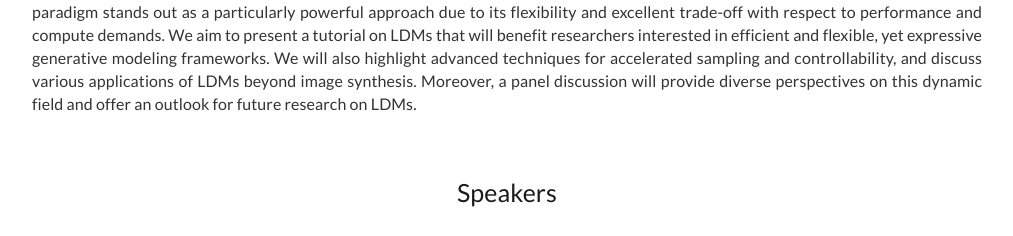
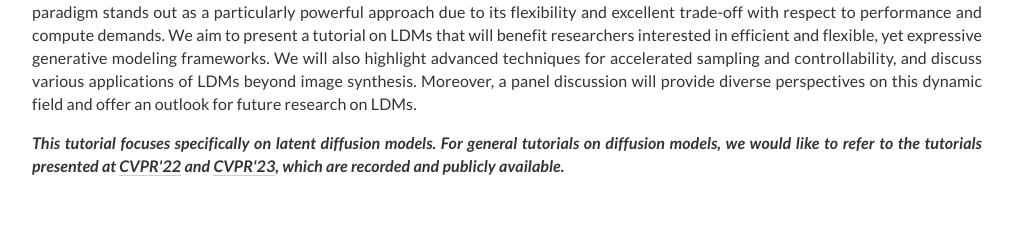
Before and after one commit to neurips2023-ldm-tutorial/neurips2023-ldm-tutorial.github.io, a plain HTML site: page index.html in a window 1280 px wide. Shown: the part 1141-1377 px from the top of the page, without its empty margins (133-1146 px from the left). Drawn offline with nearby package versions, Linux system fonts and the light colour scheme.

Commit message:
added link to previous tutorials

```diff
--- a/index.html
+++ b/index.html
@@ -111,6 +111,9 @@
 </p>
 <p>
 In this tutorial, we aim to provide an introduction to LDMs. While the literature on diffusion models has become broad, the LDM paradigm stands out as a particularly powerful approach due to its flexibility and excellent trade-off with respect to performance and compute demands. We aim to present a tutorial on LDMs that will benefit researchers interested in efficient and flexible, yet expressive generative modeling frameworks. We will also highlight advanced techniques for accelerated sampling and controllability, and discuss various applications of LDMs beyond image synthesis. Moreover, a panel discussion will provide diverse perspectives on this dynamic field and offer an outlook for future research on LDMs.
+</p>
+<p>
+<i><b>This tutorial focuses specifically on latent diffusion models. For general tutorials on diffusion models, we would like to refer to the tutorials presented at <a href="https://cvpr2022-tutorial-diffusion-models.github.io/">CVPR'22</a> and <a href="https://cvpr2023-tutorial-diffusion-models.github.io/">CVPR'23</a>, which are recorded and publicly available.</b></i>
 </p>
 <br id="speakers" /><br/>
 
```
